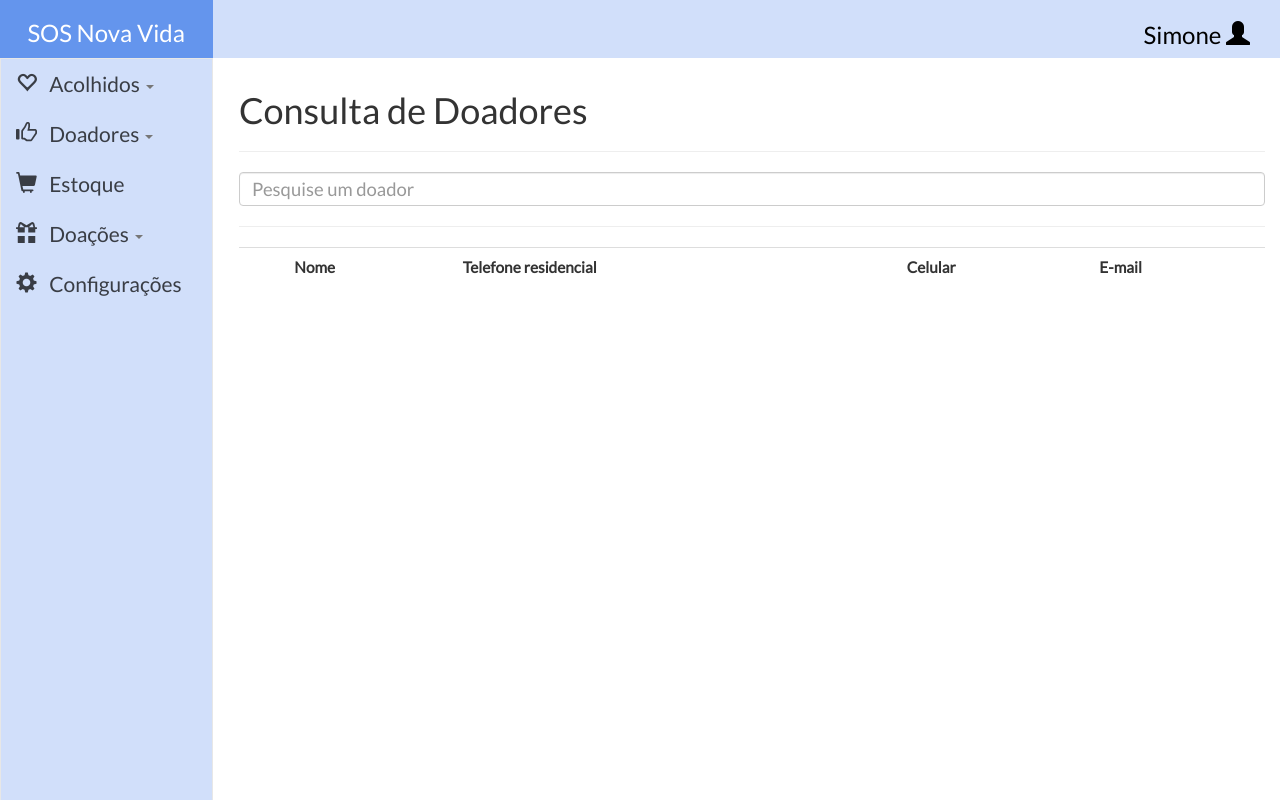
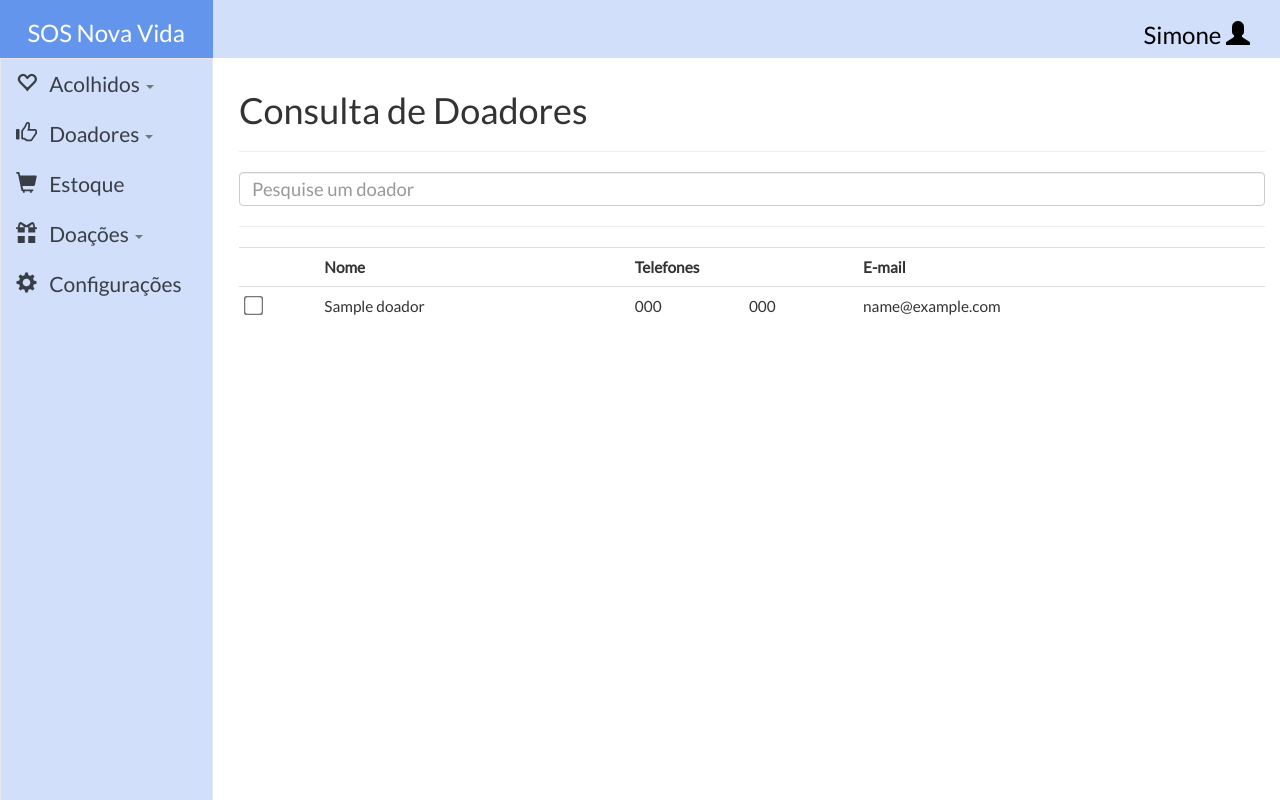
Before and after one commit to camila-cruz/sos-nova-vida, a Django app: page /consultaDoador in a window 1280 px wide. Run offline with Django 3.2, Linux system fonts and the light colour scheme; tables that the repository leaves empty hold one stand-in row (values such as "Sample post"); lists and menus that the app fills with data are empty; parts of the project's set-up code (start-up, migrations or seed data) failed here and were passed over; some libraries are stand-ins or nearby versions; some web fonts are replaced.

Commit message:
Adiciona persistência de doador e consulta dos doadores no BD

```diff
--- a/sistema/forms.py
+++ b/sistema/forms.py
@@ -27,7 +27,7 @@ class JuridicoForm(forms.ModelForm):
 class DoadorForm(forms.ModelForm):
     class Meta:
         model = Doador
-        fields = ['nome', 'data_entrada', 'email', 'tel_1', 'tel_2', 'voluntario', 'financeiro', 'vestuario', 'alimenticio']
+        fields = ['nome', 'email', 'tel_1', 'tel_2', 'voluntario', 'financeiro', 'vestuario', 'alimenticio']
 
 class MovimentacaoForm(forms.ModelForm):
     class Meta:
--- a/sistema/models.py
+++ b/sistema/models.py
@@ -77,10 +77,10 @@ class Juridico(models.Model):
 class Doador(models.Model):
     nome = models.CharField(max_length=40)
     data_entrada = models.DateField(default=date.today)
-    email = models.EmailField(max_length=30)
+    email = models.EmailField(max_length=30, blank=True)
     #imagem = models.ImageField(upload_to='img_doadores', default='media/default.png')
-    tel_1 = models.CharField(max_length=14)
-    tel_2 = models.CharField(max_length=14)
+    tel_1 = models.CharField(max_length=14, blank=True)
+    tel_2 = models.CharField(max_length=14, blank=True)
     voluntario = models.BooleanField(default=False)
     financeiro = models.BooleanField(default=False)
     vestuario = models.BooleanField(default=False)
--- a/sistema/templates/consultaDoador.html
+++ b/sistema/templates/consultaDoador.html
@@ -11,16 +11,15 @@
         <tr>
             <th></th>
             <th>Nome</th>
-            <th>Telefone residencial</th>
-            <th>Celular</th>
+            <th colspan="2">Telefones</th>
             <th>E-mail</th>
         </tr>
         {% for doador in doadores %}
         <tr>
             <td><input type='checkbox' ng-model='doador.selecionado'></td>
             <td>{{ doador.nome }}</td>
-            <td>{{ doador.tel_residencial }}</td>
-            <td>{{ doador.tel_celular }}</td>
+            <td>{{ doador.tel_1 }}</td>
+            <td>{{ doador.tel_2 }}</td>
             <td>{{ doador.email }}</td>
         </tr>
         {% endfor %}
--- a/sistema/views.py
+++ b/sistema/views.py
@@ -101,12 +101,14 @@ def form_doador(request):
 def post_doador(request):
     form = DoadorForm(request.POST, request.FILES)
     print(form.errors)
+    print(form.cleaned_data)
     if form.is_valid():
-        form.save(commit = True)
+        form.save() # commit é True se não for mencionado
+    #     form.save(commit = True)
     return HttpResponseRedirect('/')
 
 def cons_doador(request):
-    doadores = {} # Doador.objects.all()
+    doadores = Doador.objects.all()
     return render(request, 'consultaDoador.html', {'doadores': doadores})
 
 # Doacoes
```
Also changed, not shown: sistema/templates/formDoador.html (+4 -37 lines).
